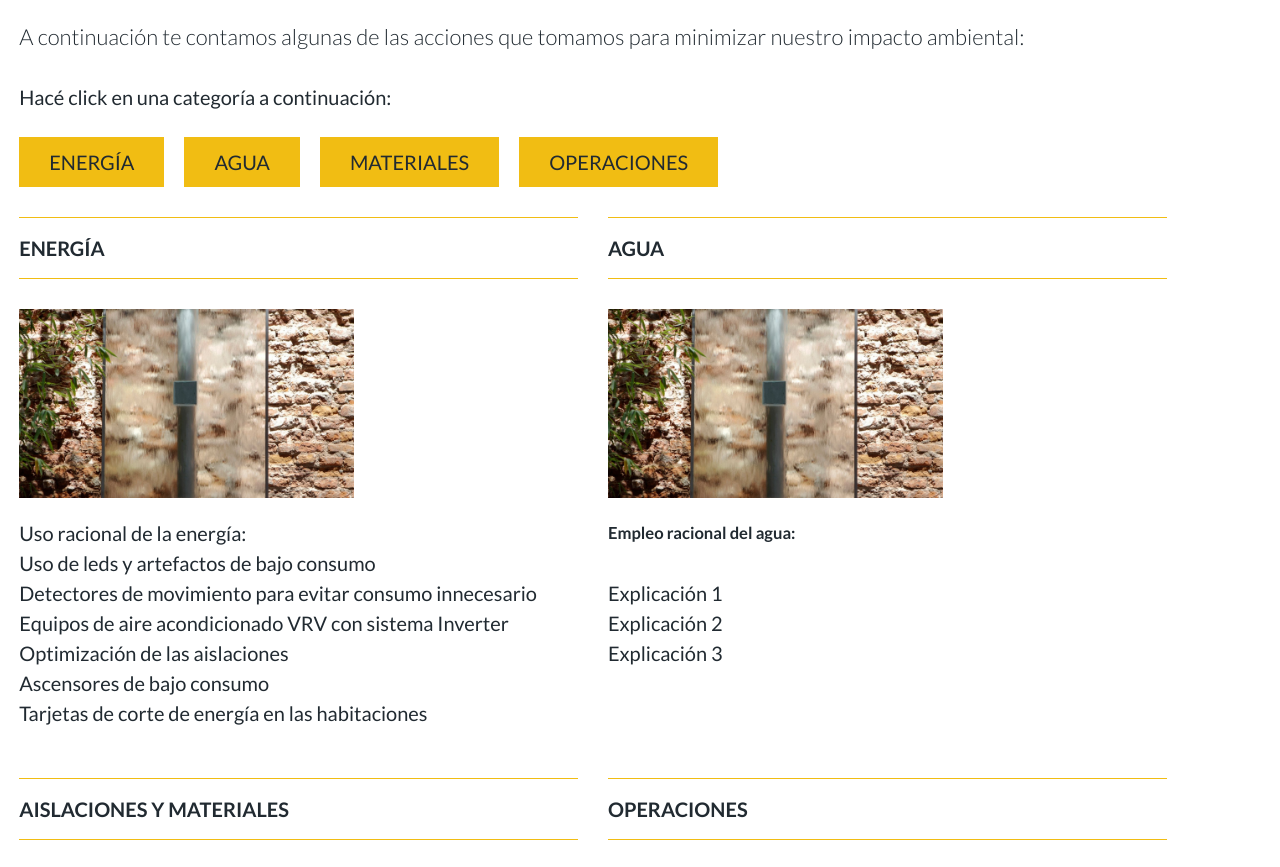
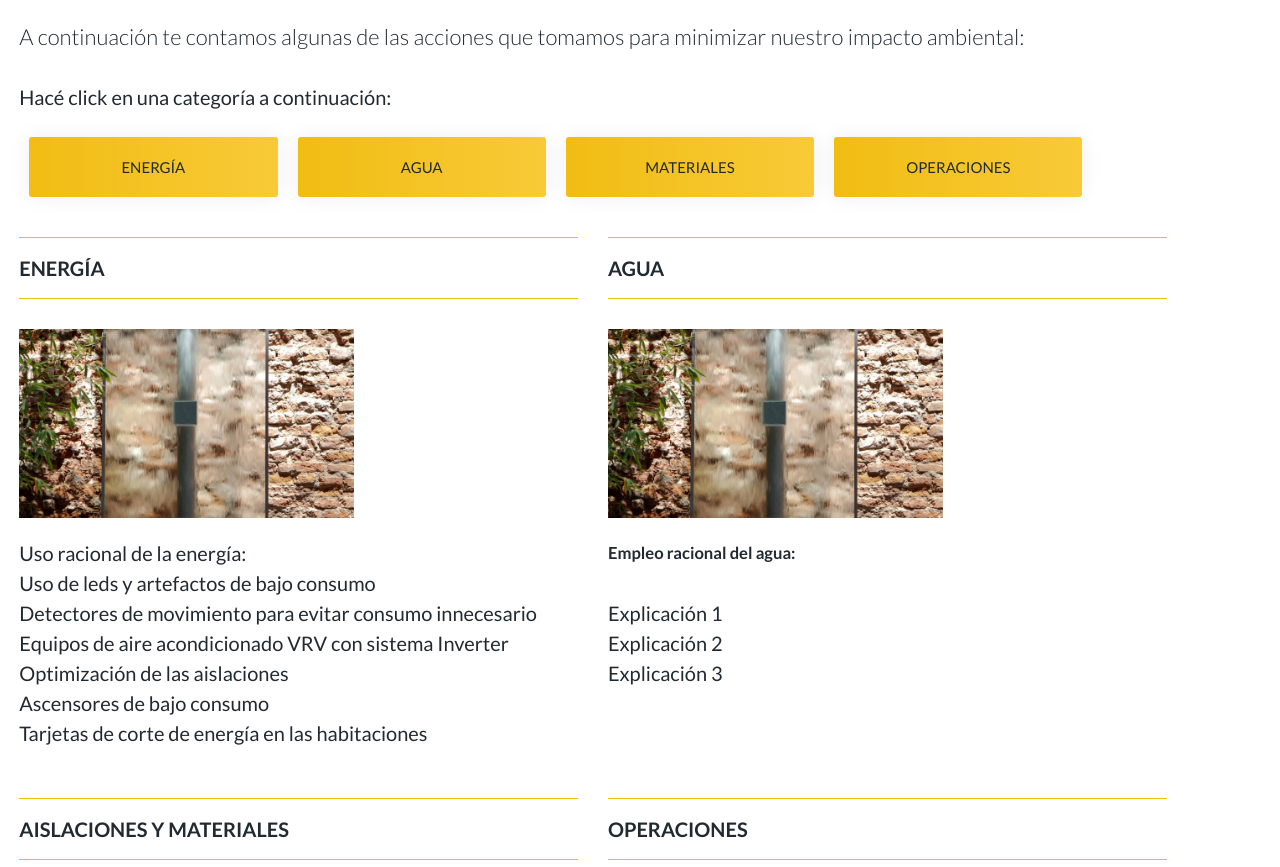
Before and after one commit to aurelia-mp/proyectoHotel, a plain HTML site: page secciones/sustentabilidad.html in a window 1280 px wide. Shown: the part 1320-2187 px from the top of the page. Drawn offline with Linux system fonts and the light colour scheme.

Commit message:
mejora de los botones en página Recomendaciones y del estilo general de botones

```diff
--- a/css/style.css
+++ b/css/style.css
@@ -157,8 +157,10 @@ ol, ul{
   box-shadow: 0 0 20px #eee;
   border-radius: 0.3rem;
   display: inline-block;
-  width: 30%;
+  width: 40%;
   color: #212A31;
+	white-space: normal;
+	word-wrap: break-word;
 }
 
 .btn-grad {background-image: linear-gradient(to right, #f1bd13 0%, #f8ca38  51%, #ffd753  100%)}
@@ -482,7 +484,7 @@ ol, ul{
 					border-bottom: 0.5px #212A31 solid;
 				}
 
-.navGreen ul{
+.navGreen ol{
 	display: flex;
 	flex-direction: row;
 	justify-content: flex-start;
@@ -490,10 +492,12 @@ ol, ul{
 	margin-bottom: 3rem;
 	flex-wrap: wrap;
 }
-	.navGreen ul li{
-		margin-right: 2rem;
+	.navGreen ol li{
 		margin-top: 0.5rem;
+		width: 40%;
+		font-size: 1.5rem;
 	}
+
 
 .asideGreen{
 	grid-area: asideGreen;
@@ -785,6 +789,10 @@ ol, ul{
 		width: 50%;
 	}
 
+	.navGreen ol li{
+		width: 20%;
+	}
+
 	#accionesGreen{
 		display: flex;
 		flex-wrap: wrap;
--- a/secciones/sustentabilidad.html
+++ b/secciones/sustentabilidad.html
@@ -56,12 +56,12 @@
 			<h4 class="titulo--sm">A continuación te contamos algunas de las acciones que tomamos para minimizar nuestro impacto ambiental:</h4>
 			<div class="navGreen" id="navGreen">
 				<p>Hacé click en una categoría a continuación:</p>
-				<ul>
-					<li class="boton botonYellow"><a class="textUpper" href="#energia">Energía</a></li>
-					<li class="boton botonYellow"><a class="textUpper" href="#agua">Agua</a></li>
-					<li class="boton botonYellow"><a class="textUpper" href="#aislaciones">Materiales</a></li>
-					<li class="boton botonYellow"><a class="textUpper" href="#operaciones">Operaciones</a></li>
-				</ul>
+				<ol>
+					<li class="boton btn-grad"><a class="textUpper" href="#energia">Energía</a></li>
+					<li class="boton btn-grad"><a class="textUpper" href="#agua">Agua</a></li>
+					<li class="boton btn-grad"><a class="textUpper" href="#aislaciones">Materiales</a></li>
+					<li class="boton btn-grad"><a class="textUpper" href="#operaciones">Operaciones</a></li>
+				</ol>
 			</div>
 
 			<div id="accionesGreen">
```
